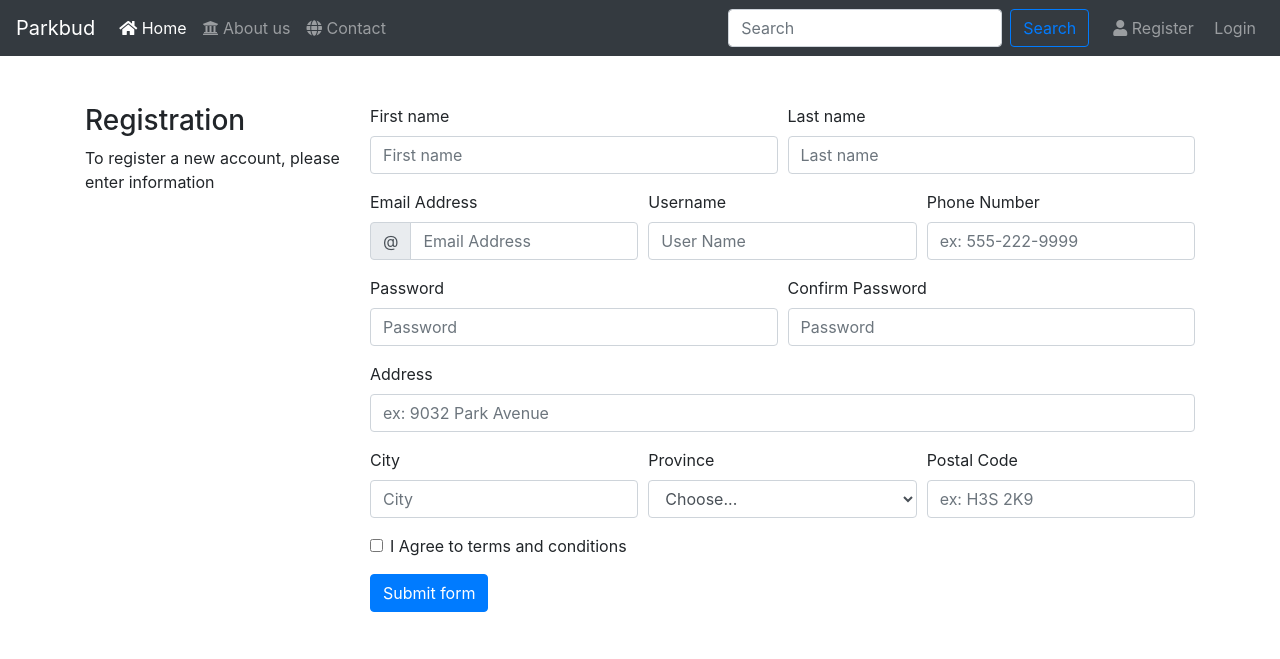
After one commit to xenosnikos/parkbud, a PHP site: template parkbud/templates/register.html.twig in a window 1280 px wide. The commit adds this page. Shown: the top 659 px of the page. Run offline with PHP 8.4, Linux system fonts and the light colour scheme; the template is opened without the code that fills it, so the values that code supplies are empty; some libraries are stand-ins or nearby versions.

Commit message:
Main + Register pages update

```diff
--- /dev/null
+++ b/parkbud/templates/register.html.twig
@@ -0,0 +1,153 @@
+{% extends "master.html.twig" %}
+
+{% block stylesheet %}<link rel="stylesheet" href="/styles/form_style.css" />{% endblock stylesheet%}
+
+{% block title %}
+    {% if userSession %}
+        My Account
+    {% else %}
+        Register New User
+    {% endif %}
+{% endblock title %}
+
+
+{% block content %}
+    <div class="py-5 container">
+        <div class="row">
+            <div class="col-md-3">
+                <div class="contact-info">
+
+                    {% if userSession %}
+                        <h3>My Account</h3>
+                        <p>Please update your profile and submit</p>
+                    {% else %}
+                        <h3>Registration</h3>
+                        <p>To register a new account, please enter information<br></p>
+                    {% endif %}
+                </div>
+            </div>
+            <form method="POST" class="col-md-9">
+
+                {% if errors %}
+                    {% for e in errors %}
+                    <p class="form-control is-invalid text-white bg-danger">{{ e }}</p>
+                    {% endfor %}
+                {% endif %}
+                <div class="form-row">
+                    <div class="col-md-6 mb-3">
+                        <label for="inputFirstname">First name</label>
+                        <input name="firstName" type="text" class="form-control" id="inputFirstname" value="{{ user.firstName }}" placeholder="First name" required>
+                    </div>
+                    <div class="col-md-6 mb-3">
+                        <label for="inputLastname">Last name</label>
+                        <input name="lastName" type="text" class="form-control" id="inputLastname" value="{{ user.lastName }}" placeholder="Last name" required>
+                    </div>
+
+                    <div class="col-md-4 mb-3">
+                        <label for="inputEmail">Email Address</label>
+                        <div class="input-group">
+                            <div class="input-group-prepend">
+                                <span class="input-group-text" id="inputEmail">@</span>
+                            </div>
+                            <input name="email" value="{{ user.email }}" type="email" class="form-control" id="validationServerEmail" placeholder="Email Address" aria-describedby="inputGroupPrepend3" required>
+                        </div>
+                    </div>
+                    <div class="col-md-4 mb-3">
+                        <label for="inputUsername">Username</label>
+                        <input name="userName" type="text" class="form-control" id="inputUsername" value="{{ user.userName }}" placeholder="User Name" required>
+                    </div>
+                    <div class="col-md-4 mb-3">
+                        <label for="Phone">Phone Number</label>
+                        <input name="phone" type="text" class="form-control" id="Phone" value="{{ user.phone }}" placeholder="ex: 555-222-9999" required>
+                    </div>
+                    <div class="col-md-6 mb-3">
+                        <label for="inputPassword">Password</label>
+                        <input name="pass1" type="password" class="form-control" id="inputPassword" value="{{ user.pass1 }}" placeholder="Password" required>
+                    </div>
+                    <div class="col-md-6 mb-3">
+                        <label for="confirmPassword">Confirm Password</label>
+                        <input name="pass2" type="password" class="form-control" id="confirmPassword" value="{{ user.pass2 }}" placeholder="Password" required>
+                    </div>
+                </div>
+                <div class="form-row">
+                    <div class="col-md-12 mb-3">
+                        <label for="inputAddress">Address</label>
+                        <input name="street" type="text" class="form-control" id="inputAddress" placeholder="ex: 9032 Park Avenue" value="{{ user.street }}" required>
+                    </div>
+                    <div class="col-md-4 mb-3">
+                        <label for="inputCity">City</label>
+                        <input name="city" type="text" class="form-control" id="inputCity" placeholder="City" value="{{ user.city }}" required>
+                    </div>
+                    <div class="col-md-4 mb-3">
+                        <label for="inputProvince">Province</label>
+                        <select name="province" id="inputProvince" class="form-control" required>
+                            <option selected>Choose...</option>
+                            <option value="AB" {% if user.province == 'AB' %} selected="selected"{% endif %}>AB	Alberta</option>
+                            <option value="BC" {% if user.province == 'BC' %} selected="selected"{% endif %}>BC	British Columbia</option>
+                            <option value="MB" {% if user.province == 'MB' %} selected="selected"{% endif %}>MB	Manitoba</option>
+                            <option value="NB" {% if user.province == 'NB' %} selected="selected"{% endif %}>NB	New Brunswick</option>
+                            <option value="NL" {% if user.province == 'NL' %} selected="selected"{% endif %}>NL	Newfoundland and Labrador</option>
+                            <option value="NT" {% if user.province == 'NT' %} selected="selected"{% endif %}>NT	Northwest Territories</option>
+                            <option value="NS" {% if user.province == 'NS' %} selected="selected"{% endif %}>NS	Nova Scotia	Nouvelle-Écosse</option>
+                            <option value="NU" {% if user.province == 'NU' %} selected="selected"{% endif %}>NU	Nunavut</option>
+                            <option value="ON" {% if user.province == 'ON' %} selected="selected"{% endif %}>ON	Ontario</option>
+                            <option value="PE" {% if user.province == 'PE' %} selected="selected"{% endif %}>PE	Prince Edward Island</option>
+                            <option value="QC" {% if user.province == 'QC' %} selected="selected"{% endif %}>QC	Québec</option>
+                            <option value="SK" {% if user.province == 'SK' %} selected="selected"{% endif %}>SK	Saskatchewan</option>
+                            <option value="YT" {% if user.province == 'YT' %} selected="selected"{% endif %}>YT	Yukon</option>
+                        </select>
+                        </div>
+                    <div class="col-md-4 mb-3">
+                        <label for="inputPostalCode">Postal Code</label>
+                        <input name="postCode" type="text" class="form-control" id="inputPostalCode" value="{{ user.postalCode }}" placeholder="ex: H3S 2K9" required>
+                    </div>
+                </div>
+                <div class="form-group">
+                    <div class="form-check">
+                        <input name="isAgree" class="form-check-input" type="checkbox" id="invalidCheck3" required>
+                        <label class="form-check-label" for="invalidCheck3">
+                            I Agree to terms and conditions
+                        </label>
+                    </div>
+                </div>
+                <button class="btn btn-primary" type="submit">Submit form</button>
+            </form>
+
+        </div>
+    </div>
+
+{% endblock content %}
+
+{% block scripts %}
+    <script src="https://ajax.googleapis.com/ajax/libs/jquery/3.5.1/jquery.min.js"></script>
+    <script>
+        $(document).ready(function() {
+            $err =  $('#err');
+            $('input[name=email]').on("blur",function() {
+                var email = $(this).val();
+
+                email = encodeURIComponent(email);
+                $err.load("/isemailtaken/" + email);
+
+                if($err.is(':empty')){
+                    $err.addClass("d-none");
+                }else{
+                    $err.removeClass("d-none");
+                }
+            });
+            $('input[name=userName]').on("blur",function() {
+                var userName = $(this).val();
+
+                if(userName.length > 2){
+                    $err.load("/isusernametaken/" + userName);
+
+                    if($err.is(':empty')){
+                        $err.addClass("d-none");
+                    }else{
+                        $err.removeClass("d-none");
+                    }
+                }
+            });
+        });
+    </script>
+{% endblock scripts %}
```
Also changed, not shown: parkbud/index.php (+26 -2 lines).
